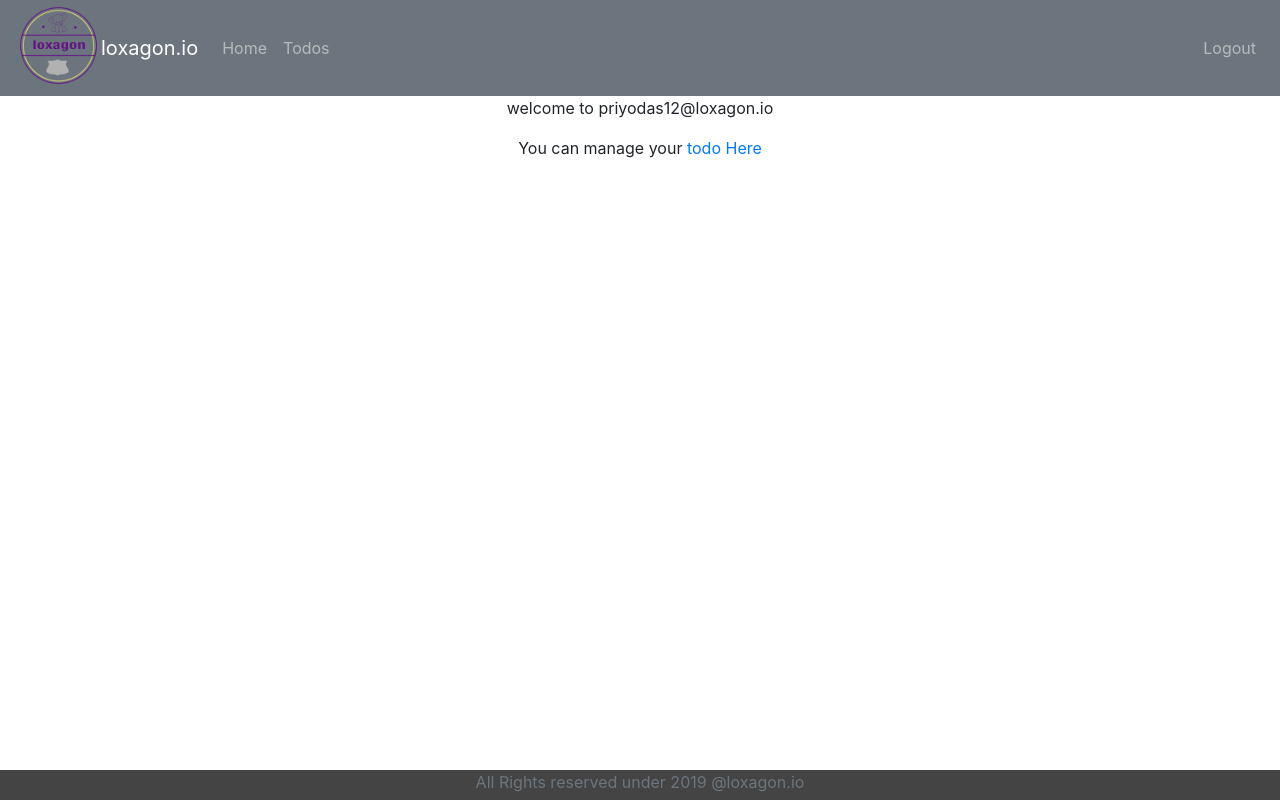
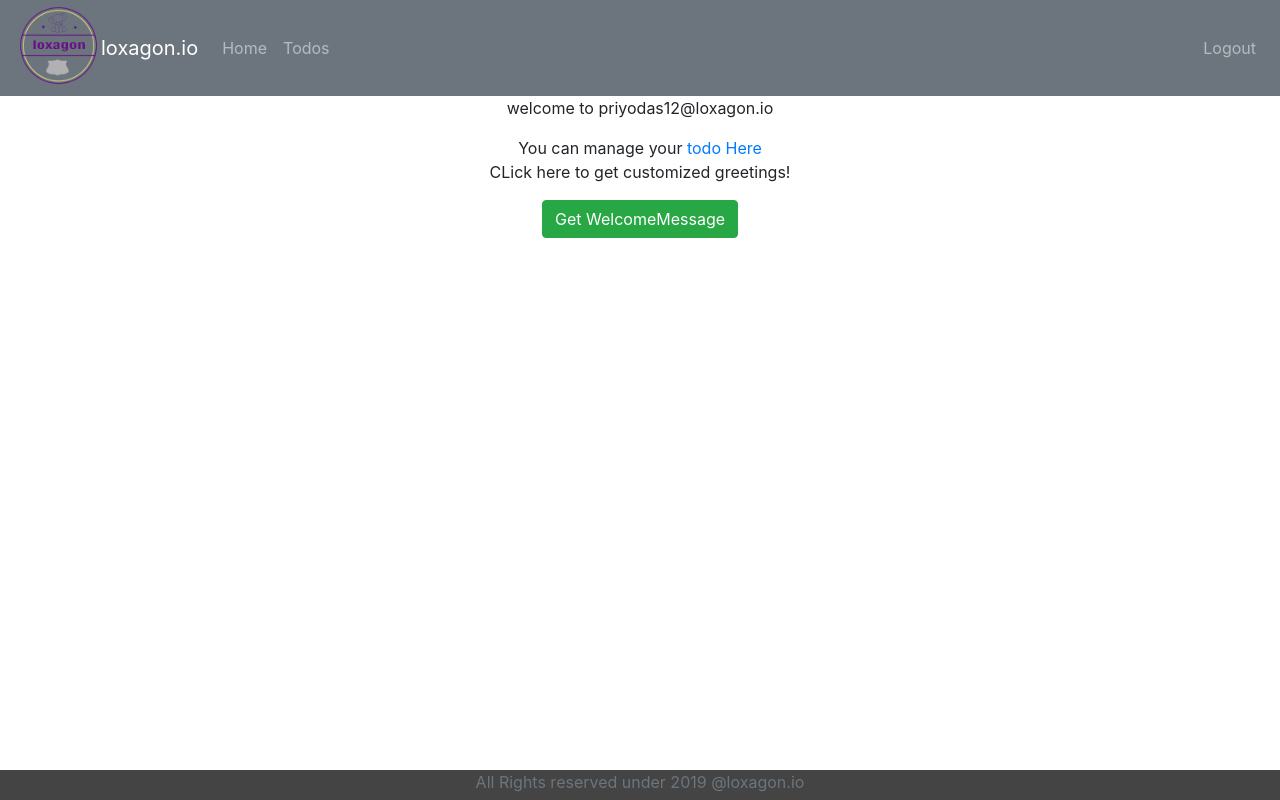
Before and after one commit to priyodas12/ReactSpringbootTodoApp, a React (Create React App) app: page /welcome/priyodas12 in a window 1280 px wide. Both pictures are taken after a click on the button "login". Built offline with nearby package versions, Linux system fonts and the light colour scheme.

Commit message:
added all axios

```diff
--- a/package.json
+++ b/package.json
@@ -6,6 +6,7 @@
     "@testing-library/jest-dom": "^4.2.4",
     "@testing-library/react": "^9.5.0",
     "@testing-library/user-event": "^7.2.1",
+    "axios": "^0.19.2",
     "bootstrap": "^4.4.1",
     "react": "^16.13.1",
     "react-dom": "^16.13.1",
@@ -13,7 +14,7 @@
     "react-scripts": "3.4.1"
   },
   "scripts": {
-    "start": "react-scripts start",
+    "start": "set PORT=3005 && react-scripts start",
     "build": "react-scripts build",
     "test": "react-scripts test",
     "eject": "react-scripts eject"
--- a/src/App.js
+++ b/src/App.js
@@ -1,5 +1,4 @@
 import React from 'react';
-import logo from './logo.svg';
 import './App.css';
 import TodoApp from './Components/todo/TodoApp'
 
--- a/src/Components/todo/AuthenticatedRoute.jsx
+++ b/src/Components/todo/AuthenticatedRoute.jsx
@@ -1,6 +1,6 @@
 import React, { Component } from 'react'
 import AuthenticationService from './AuthenticationService.js'
-import { BrowserRouter as Router,Redirect, Route,Switch,Link} from 'react-router-dom'
+import { Redirect, Route} from 'react-router-dom'
 
 export class AuthenticatedRoute extends Component {
     render() {
--- a/src/Components/todo/Header.jsx
+++ b/src/Components/todo/Header.jsx
@@ -1,6 +1,6 @@
 import React, { Component } from 'react'
 import Loxagon from './loxagon.png';
-import { BrowserRouter as Router, Route,Switch,Link} from 'react-router-dom'
+import {Link} from 'react-router-dom'
 import AuthenticationService from './AuthenticationService.js'
 import { withRouter } from 'react-router';
 
@@ -12,9 +12,9 @@ export class Header extends Component {
           <header>
             <nav className='navbar navbar-expand-md navbar-dark bg-secondary'>
               <a href="#">
-                  <img src={Loxagon} style={{width:85, marginTop: -5}} />
+                  <img src={Loxagon} style={{width:85, marginTop: -5}} alt='loxagon-img' />
               </a>
-              <a href='https://www.github.com/priyodas12' class='navbar-brand'>loxagon.io</a>
+              <a href='https://www.github.com/priyodas12' className='navbar-brand' alt='github link'>loxagon.io</a>
               <ul className='navbar-nav'>
                 <li>
                 {userStatus && <Link className='nav-link' to='/welcome/priyodas12'>Home</Link>}
--- a/src/Components/todo/Logout.jsx
+++ b/src/Components/todo/Logout.jsx
@@ -1,5 +1,5 @@
 import React, { Component } from 'react'
-import AuthenticationService from './AuthenticationService.js'
+
 
 export class Logout extends Component {
     render() {
--- a/src/Components/todo/TodoApp.jsx
+++ b/src/Components/todo/TodoApp.jsx
@@ -1,16 +1,14 @@
 import React, { Component } from 'react'
 import Login from './Login'
 import WelcomePage from './WelcomePage'
-import ErrorPage from './ErrorPage'
 import InvalidPage from './InvalidPage'
 import ListTodoPage from './ListTodoPage'
 import Header from './Header'
 import Footer from './Footer'
 import Logout from './Logout'
-import AuthenticationService from './AuthenticationService.js'
 import AuthenticatedRoute from './AuthenticatedRoute'
 
-import { BrowserRouter as Router, Route,Switch,Link} from 'react-router-dom'
+import { BrowserRouter as Router, Route,Switch} from 'react-router-dom'
 
 export class TodoApp extends Component {
     render() {
--- a/src/Components/todo/WelcomePage.jsx
+++ b/src/Components/todo/WelcomePage.jsx
@@ -1,16 +1,38 @@
 
 import React, { Component } from 'react'
-import { BrowserRouter as Router, Route,Switch,Link} from 'react-router-dom'
+import {Link} from 'react-router-dom'
+import HelloWorldService from '../../api/todo/HelloWorld.js'
 
 export class WelcomePage extends Component {
+    constructor(props) {
+        super(props)
+
+        this.state = {
+
+        }
+        this.retrieveWelcomeMessage=this.retrieveWelcomeMessage.bind(this)
+    }
+
     render() {
         return (
+          <div>
             <div className='container'>
                 <p>welcome to {this.props.match.params.name}@loxagon.io</p>
                 You can manage your <Link to='/todos'>todo Here</Link>
             </div>
+            <div className='container'>
+                <p>CLick here to get customized greetings!</p>
+                <button onClick={this.retrieveWelcomeMessage} className='btn btn-success'>Get WelcomeMessage</button>
+            </div>
+          </div>
         )
+    }
+    retrieveWelcomeMessage(){
+      console.log('welcome')
+      HelloWorldService.executeHelloWorldService();
     }
 }
 
+
+
 export default WelcomePage
--- /dev/null
+++ b/src/api/todo/HelloWorld.js
@@ -0,0 +1,9 @@
+class HelloWorldService {
+
+  executeHelloWorldService(){
+    console.log('hello world!')
+  }
+
+}
+
+export default new HelloWorldService()
```
Also changed, not shown: src/Components/todo/login.jsx (+1 -10 lines), 1 other file (tests, documents, lock files or other folders).
